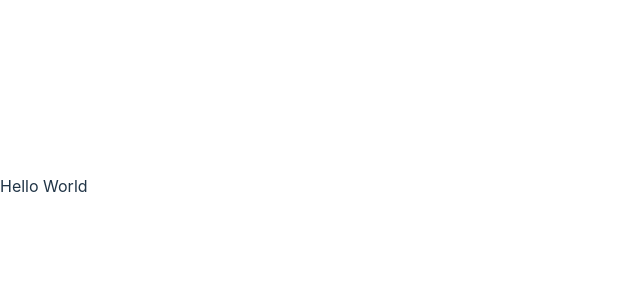
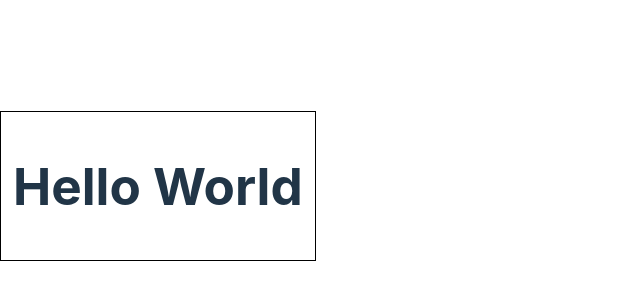
Before and after one commit to J-DouglasLira/nasa-api, a React (Vite) app: page / in a window 1280 px wide. Shown: the part 214-514 px from the top of the page, without its empty margins (0-640 px from the left). Built offline with nearby package versions, Linux system fonts and the light colour scheme.

Commit message:
feat: styles.ts

```diff
--- a/src/pages/home/index.tsx
+++ b/src/pages/home/index.tsx
@@ -1,10 +1,11 @@
+import { Div } from "./styles"
 
 function Home() {
 
   return (
-    <div>
-      Hello World
-    </div>
+      <Div>
+        <h1>Hello World</h1>
+      </Div>
   )
 }
 
--- /dev/null
+++ b/src/pages/home/styles.ts
@@ -0,0 +1,8 @@
+import styled from "styled-components";
+
+export const Div = styled.div`
+  margin: 10px auto;
+  padding: 12px;
+  border: 1px solid black;
+  background-color: white;
+`;
```
Also changed, not shown: 1 other file (tests, documents, lock files or other folders).
